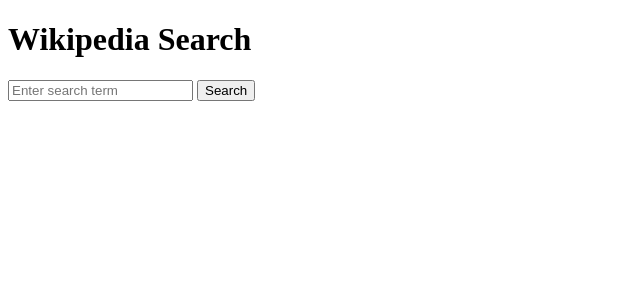
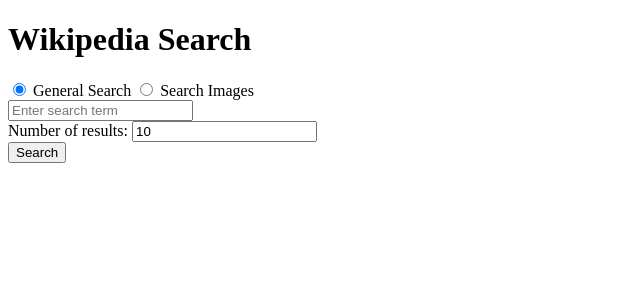
Before and after one commit to imasharc/wikisearch, a Python web app: template templates/index.html in a window 1280 px wide. Shown: the top 300 px of the page, without its empty margins (0-640 px from the left). Run offline with Jinja, Linux system fonts and the light colour scheme; the template is opened without the code that fills it, so the values that code supplies are empty.

Commit message:
feat(index.html): Update search form with image search option and dynamic result limit
- Added radio buttons to the search form to allow users to select between general article search and image search.
- Introduced a new input field for specifying the number of search results, defaulting to 10, to provide dynamic control over the result limit.
- Included external CSS and JavaScript files to enhance the user interface and functionality.
- Updated the form structure to improve user experience and flexibility in search options.

```diff
--- a/templates/index.html
+++ b/templates/index.html
@@ -4,12 +4,27 @@
     <meta charset="UTF-8">
     <meta name="viewport" content="width=device-width, initial-scale=1.0">
     <title>Wikipedia Search</title>
+    <link rel="stylesheet" type="text/css" href="{{ url_for('static', filename='styles.css') }}">
 </head>
 <body>
     <h1>Wikipedia Search</h1>
-    <form method="post">
-        <input type="text" name="query" placeholder="Enter search term" required>
+    <form id="search-form" method="post">
+        <div>
+            <input type="radio" id="general" name="search_type" value="general" checked>
+            <label for="general">General Search</label>
+            <input type="radio" id="image" name="search_type" value="image">
+            <label for="image">Search Images</label>
+        </div>
+        <div id="search-input-container">
+            <input type="text" id="query" name="query" placeholder="Enter search term" required>
+        </div>
+        <div>
+            <label for="limit">Number of results:</label>
+            <input type="number" id="limit" name="limit" min="1" value="10">
+        </div>
         <button type="submit">Search</button>
     </form>
+
+    <script src="{{ url_for('static', filename='script.js') }}"></script>
 </body>
 </html>
```
